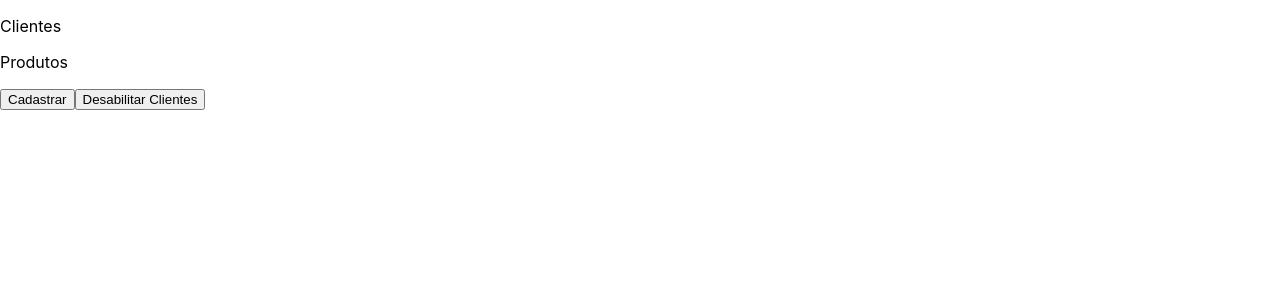
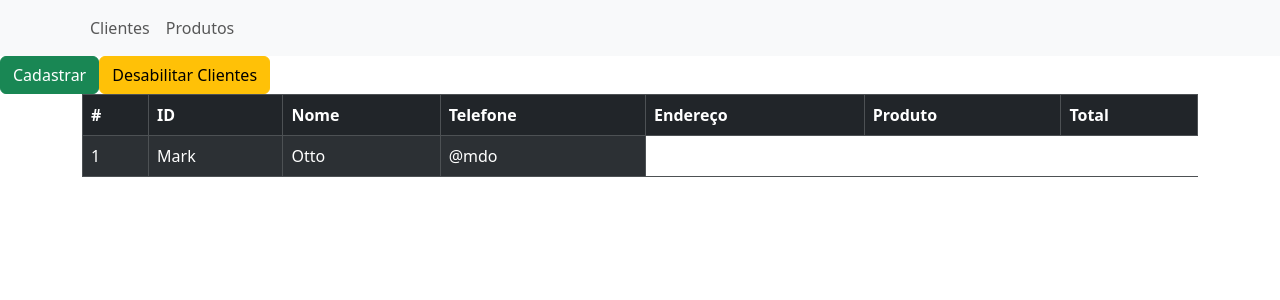
Before and after one commit to joaopAlvess/front-pedidos, a React (Create React App) app: page / in a window 1280 px wide. Shown: the top 300 px of the page. Built offline with nearby package versions, Linux system fonts and the light colour scheme.

Commit message:
implementando css na homepage

```diff
--- /dev/null
+++ b/src/components/ButtonsOne.js
@@ -0,0 +1,14 @@
+import React from 'react'
+import { Button, Container } from 'react-bootstrap'
+
+const ButtonsOne = () => {
+    return (
+        <>
+            <Button variant="success">Cadastrar</Button>
+            <Button variant="warning">Desabilitar Clientes</Button>
+        </>
+
+    )
+}
+
+export default ButtonsOne
--- /dev/null
+++ b/src/components/NavBar.js
@@ -0,0 +1,19 @@
+import React from 'react'
+import { Container, Nav, Navbar } from 'react-bootstrap'
+
+const NavBar = () => {
+    return (
+        <>
+            <Navbar bg="light" data-bs-theme="light">
+                <Container>
+                    <Nav className="me-auto">
+                        <Nav.Link href="#home">Clientes</Nav.Link>
+                        <Nav.Link href="/produtos">Produtos</Nav.Link>
+                    </Nav>
+                </Container>
+            </Navbar>
+        </>
+    )
+}
+
+export default NavBar
--- /dev/null
+++ b/src/components/TableMain.js
@@ -0,0 +1,33 @@
+import React from 'react'
+import { Container, Table } from 'react-bootstrap'
+
+const TableMain = () => {
+    return (
+        <Container>
+            <Table striped bordered hover variant="dark">
+                <thead>
+                    <tr>
+                        <th>#</th>
+                        <th>ID</th>
+                        <th>Nome</th>
+                        <th>Telefone</th>
+                        <th>Endereço</th>
+                        <th>Produto</th>
+                        <th>Total</th>
+
+                    </tr>
+                </thead>
+                <tbody>
+                    <tr>
+                        <td>1</td>
+                        <td>Mark</td>
+                        <td>Otto</td>
+                        <td>@mdo</td>
+                    </tr>
+                </tbody>
+            </Table>
+        </Container>
+    )
+}
+
+export default TableMain;
--- a/src/index.js
+++ b/src/index.js
@@ -5,6 +5,7 @@ import reportWebVitals from './reportWebVitals';
 import { RouterProvider, createBrowserRouter } from 'react-router-dom';
 import Home from './routes/Home';
 import Produtos from './routes/Produtos';
+import 'bootstrap/dist/css/bootstrap.min.css';
 
 
 // Configurando o Router
--- a/src/routes/Home.js
+++ b/src/routes/Home.js
@@ -1,17 +1,15 @@
 import React from 'react'
 import { Button } from 'react-bootstrap'
+import NavBar from '../components/NavBar'
+import ButtonsOne from '../components/ButtonsOne'
+import TableMain from '../components/TableMain'
 
 const Home = () => {
     return (
         <>
-            <div>
-                <p> Clientes </p>
-                <p> Produtos </p>
-            </div>
-            <div>
-                <Button variant="success">Cadastrar</Button>
-                <Button variant="warning">Desabilitar Clientes</Button>
-            </div>
+            <NavBar/>
+            <ButtonsOne />
+            <TableMain />
         </>
     )
 }
```
Also changed, not shown: src/App.js (+11 -2 lines), src/components/NavBar.css (added).
